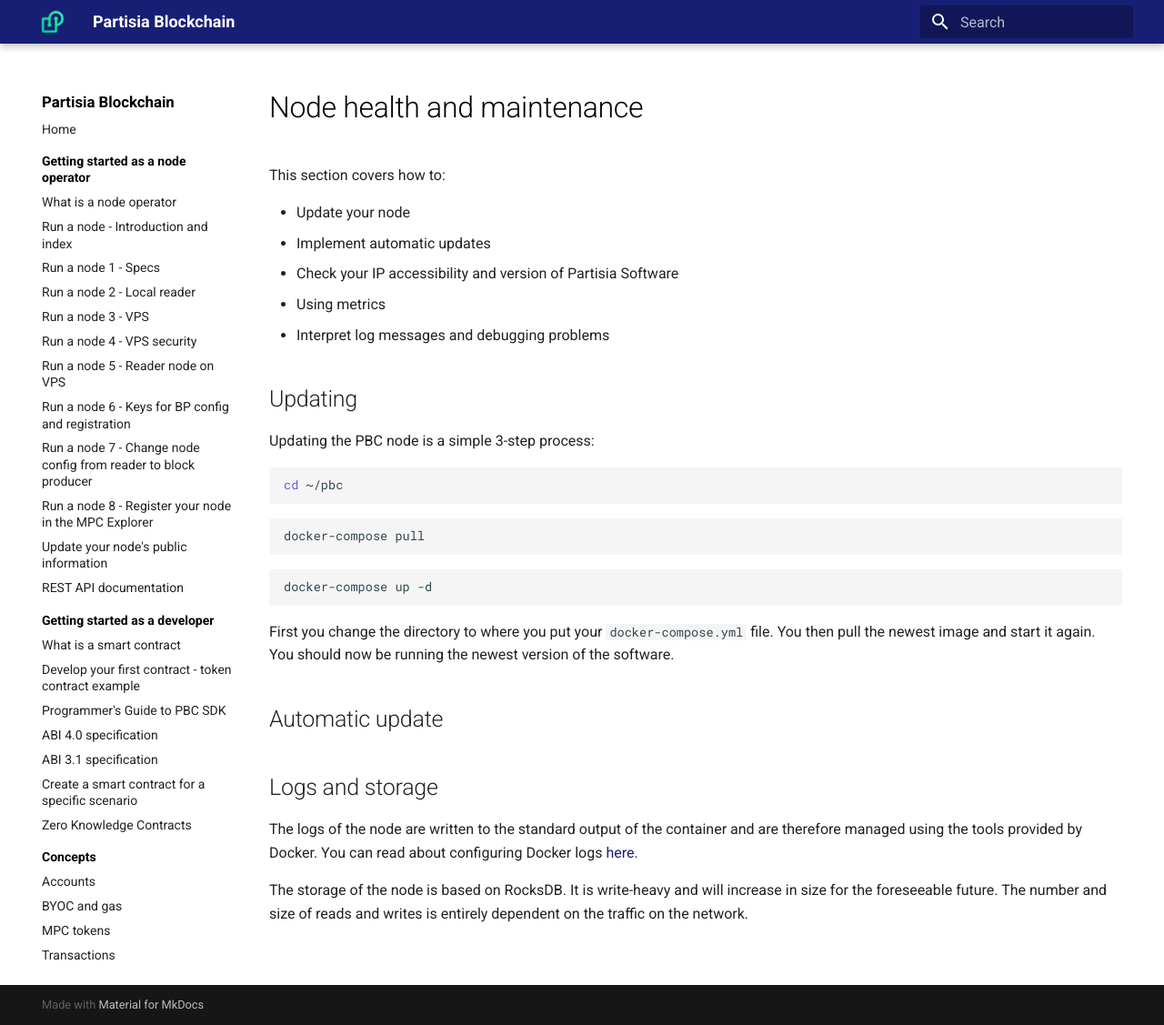
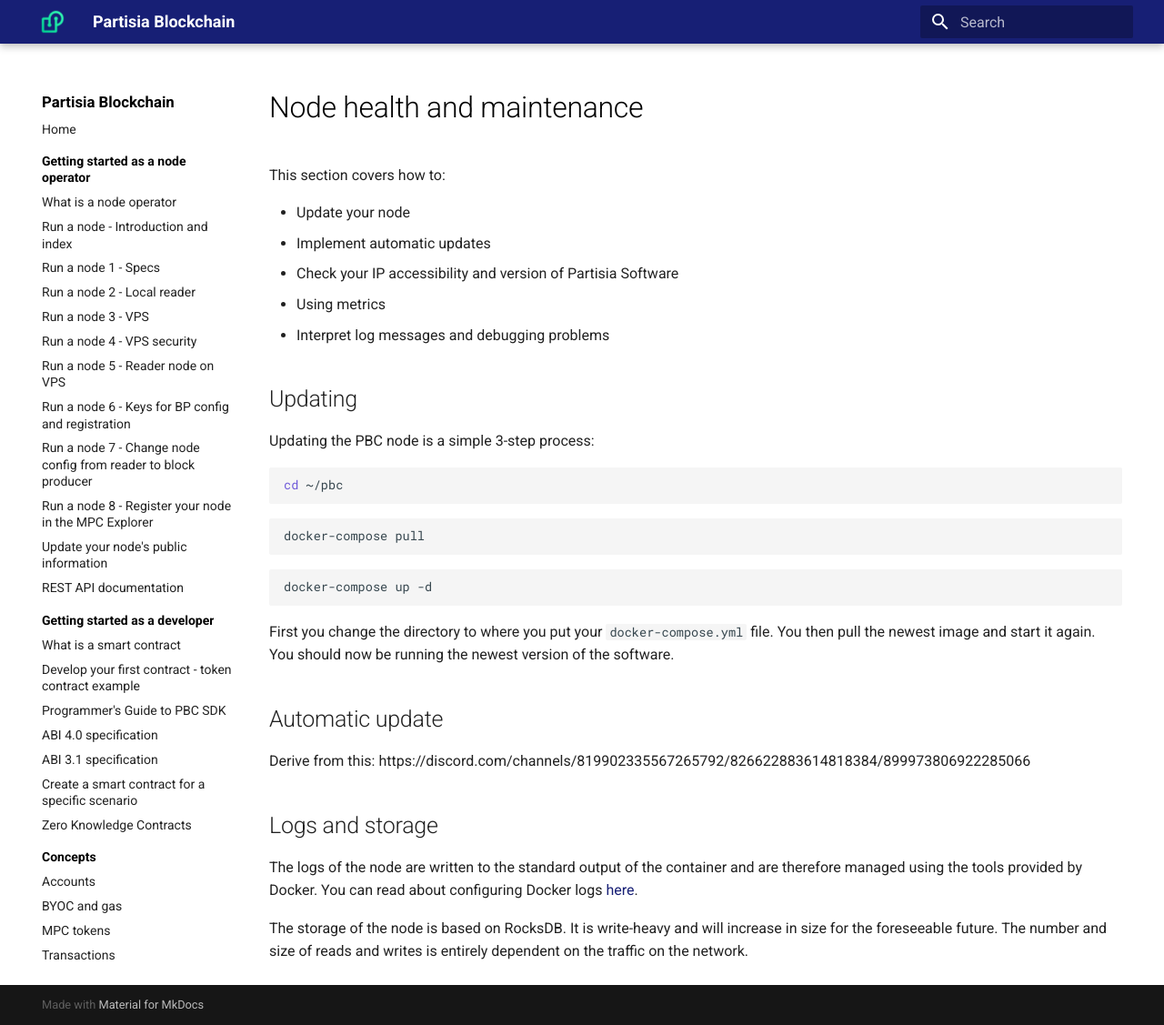
Before and after one commit to 0xSero/partisia-docs, an MkDocs documentation site: the page built from docs/operator-9-node-health.md, in a window 1280 px wide and 1127 px high. Shown: the whole window at 91% size. Built offline with MkDocs 1.6.1 and Material for MkDocs 9.7.7, drawn with Linux system fonts in a browser that asks for light colours; a script that is not in the unit is left out.

Commit message:
Node health section

```diff
--- a/docs/operator-9-node-health.md
+++ b/docs/operator-9-node-health.md
@@ -27,6 +27,7 @@
 
 ## Automatic update
 
+Derive from this: https://discord.com/channels/819902335567265792/826622883614818384/899973806922285066
 
 ## Logs and storage
 
```
